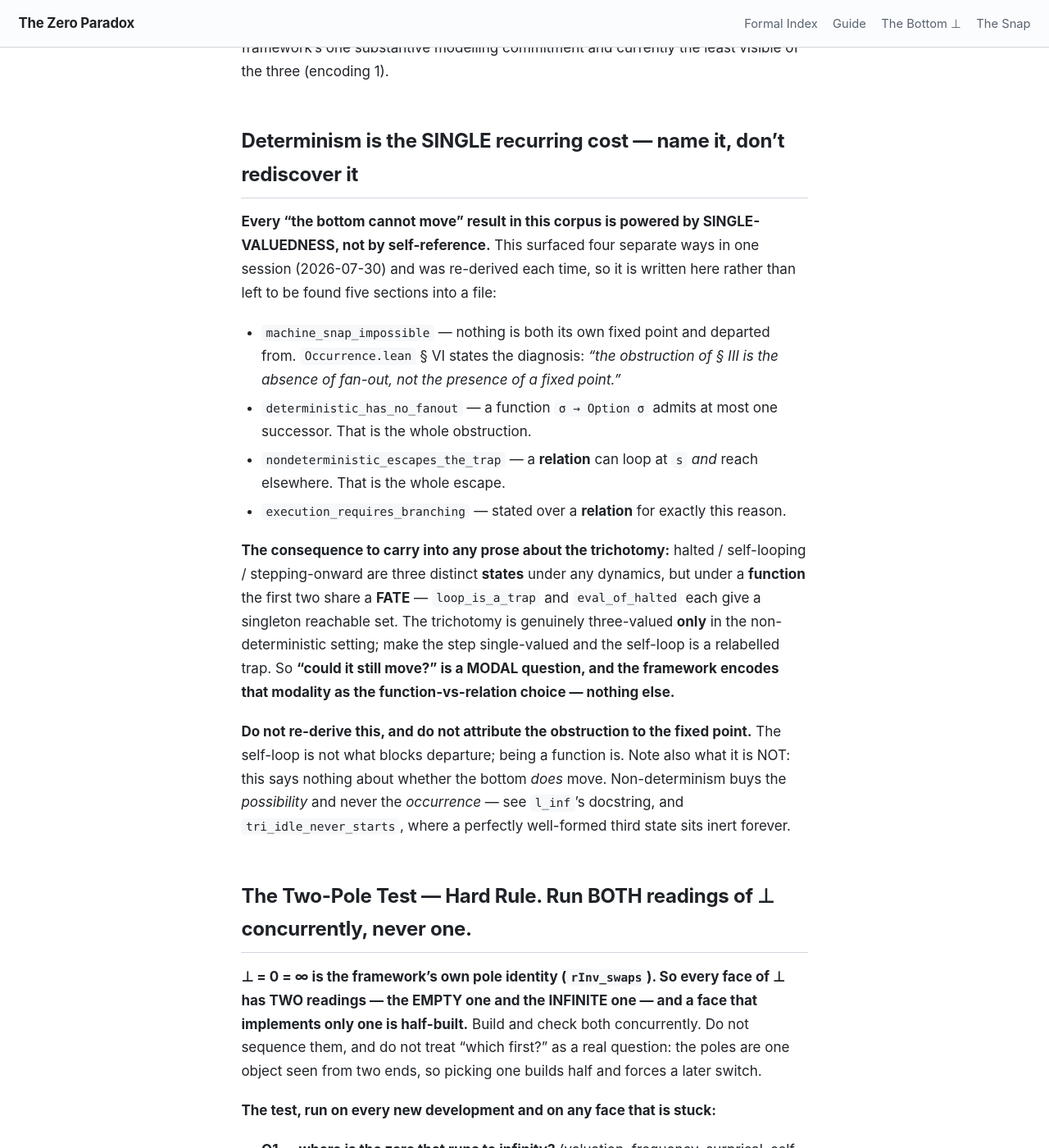
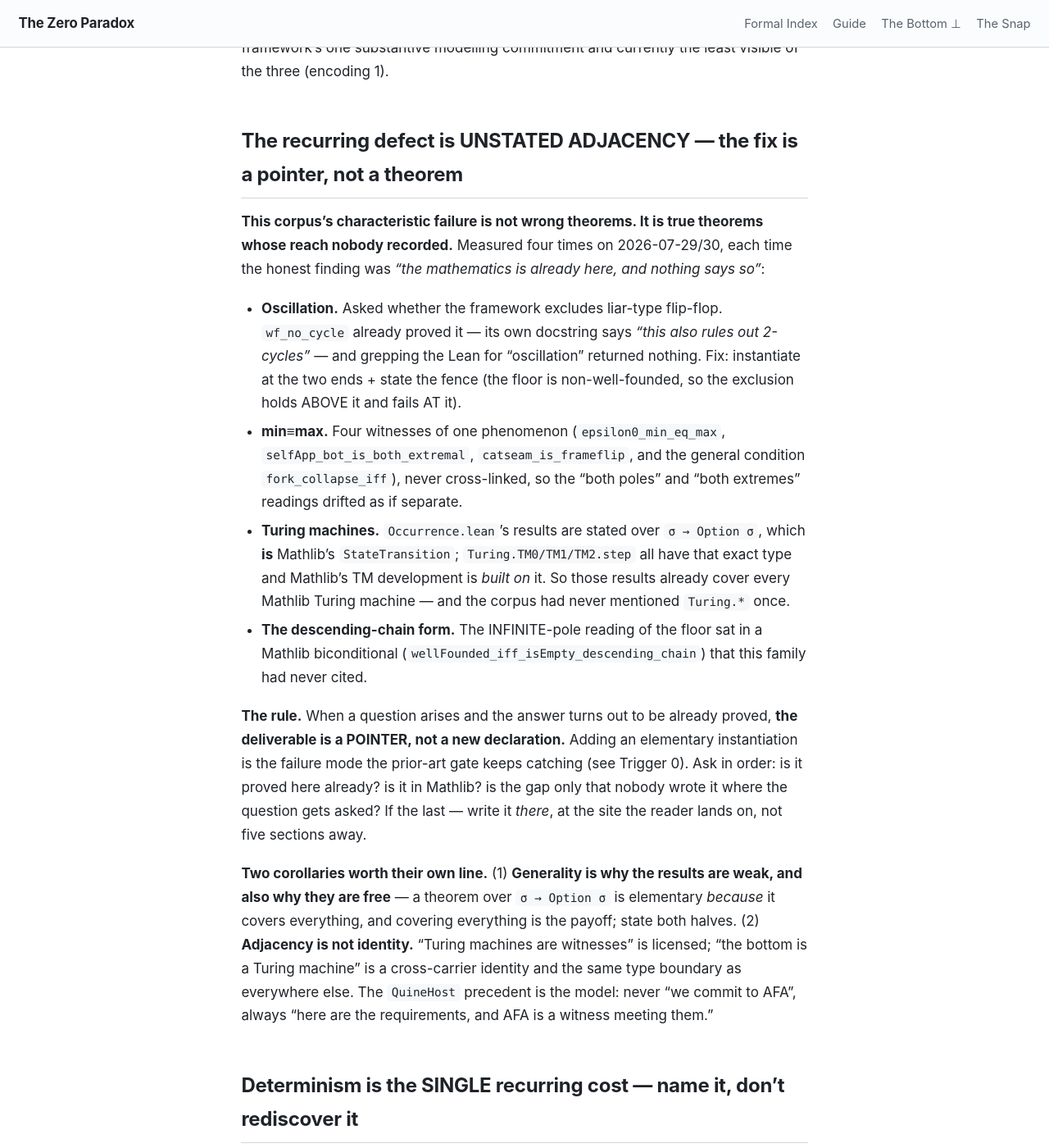
Before and after one commit to timbrigham/ZeroParadox, a Jekyll site: the page built from CLAUDE.md, in a window 1280 px wide and 1400 px high, scrolled down 10316 px. Shown: the whole window at 82% size. Built offline with Jekyll 4.4.1, drawn with Linux system fonts in a browser that asks for light colours; our own code applies the rules of GitHub Pages for plain Markdown files.

Commit message:
Occurrence SS 0: the carrier IS Mathlib StateTransition, so Turing machines are already covered
Co-Authored-By: Claude Opus 4.8 <noreply@anthropic.com>
Claude-Session: https://claude.ai/code/session_01TXX318n12dgxQ9u5gmNbPe

```diff
--- a/CLAUDE.md
+++ b/CLAUDE.md
@@ -160,6 +160,39 @@ no realistic big-bang migration. Every new or edited commitment uses the hypothe
 where an existing class carries a commitment, add a **companion explicit-hypothesis theorem** rather than
 refactoring the class. First candidates: `KleeneStructure`'s identification, and **AX-B1**, which is the
 framework's one substantive modelling commitment and currently the least visible of the three (encoding 1).
+
+## The recurring defect is UNSTATED ADJACENCY — the fix is a pointer, not a theorem
+
+**This corpus's characteristic failure is not wrong theorems. It is true theorems whose reach nobody
+recorded.** Measured four times on 2026-07-29/30, each time the honest finding was *"the mathematics is
+already here, and nothing says so"*:
+
+* **Oscillation.** Asked whether the framework excludes liar-type flip-flop. `wf_no_cycle` already proved
+  it — its own docstring says *"this also rules out 2-cycles"* — and grepping the Lean for "oscillation"
+  returned nothing. Fix: instantiate at the two ends + state the fence (the floor is non-well-founded, so
+  the exclusion holds ABOVE it and fails AT it).
+* **min≡max.** Four witnesses of one phenomenon (`epsilon0_min_eq_max`, `selfApp_bot_is_both_extremal`,
+  `catseam_is_frameflip`, and the general condition `fork_collapse_iff`), never cross-linked, so the
+  "both poles" and "both extremes" readings drifted as if separate.
+* **Turing machines.** `Occurrence.lean`'s results are stated over `σ → Option σ`, which **is** Mathlib's
+  `StateTransition`; `Turing.TM0/TM1/TM2.step` all have that exact type and Mathlib's TM development is
+  *built on* it. So those results already cover every Mathlib Turing machine — and the corpus had never
+  mentioned `Turing.*` once.
+* **The descending-chain form.** The INFINITE-pole reading of the floor sat in a Mathlib biconditional
+  (`wellFounded_iff_isEmpty_descending_chain`) that this family had never cited.
+
+**The rule.** When a question arises and the answer turns out to be already proved, **the deliverable is a
+POINTER, not a new declaration.** Adding an elementary instantiation is the failure mode the prior-art gate
+keeps catching (see Trigger 0). Ask in order: is it proved here already? is it in Mathlib? is the gap only
+that nobody wrote it where the question gets asked? If the last — write it *there*, at the site the reader
+lands on, not five sections away.
+
+**Two corollaries worth their own line.** (1) **Generality is why the results are weak, and also why they
+are free** — a theorem over `σ → Option σ` is elementary *because* it covers everything, and covering
+everything is the payoff; state both halves. (2) **Adjacency is not identity.** "Turing machines are
+witnesses" is licensed; "the bottom is a Turing machine" is a cross-carrier identity and the same type
+boundary as everywhere else. The `QuineHost` precedent is the model: never "we commit to AFA", always "here
+are the requirements, and AFA is a witness meeting them."
 
 ## Determinism is the SINGLE recurring cost — name it, don't rediscover it
 
```
Also changed, not shown: 1 other file.
